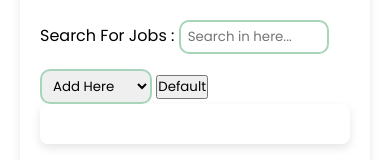
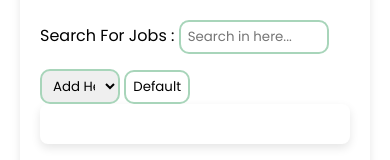
Before and after one commit to MZeyneb/team-project, a plain HTML site: page pages/viewJobs.html in a window 390 px wide. Shown: the part 487-647 px from the top of the page. Drawn offline with nearby package versions, Linux system fonts and the light colour scheme; no server answers.

Commit message:
responsiv hazirdi vso

```diff
--- a/assets/css/viewJob.css
+++ b/assets/css/viewJob.css
@@ -196,6 +196,13 @@ header nav ul li a:hover {
     border-radius: 10px;
 }
 
+.sort{
+    padding: 5px 7px;
+    border: 2px solid #A8D5BA;
+    border-radius: 10px;
+    background-color: white;
+}
+
 
 @media (max-width: 768px) {
     .dashboard-container {
@@ -218,4 +225,7 @@ header nav ul li a:hover {
         width: 150px;
         margin: 15px 0;
     }
+    #select{
+        width: 80px;
+    }
 }
```
